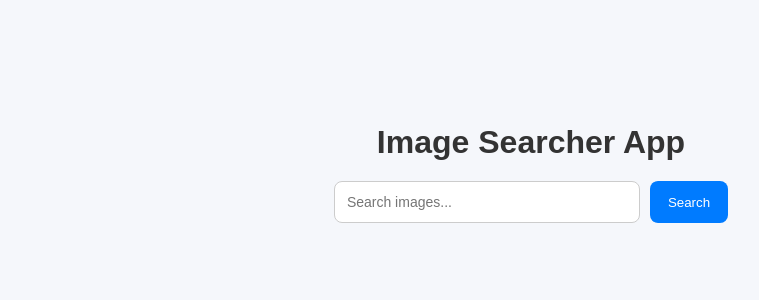
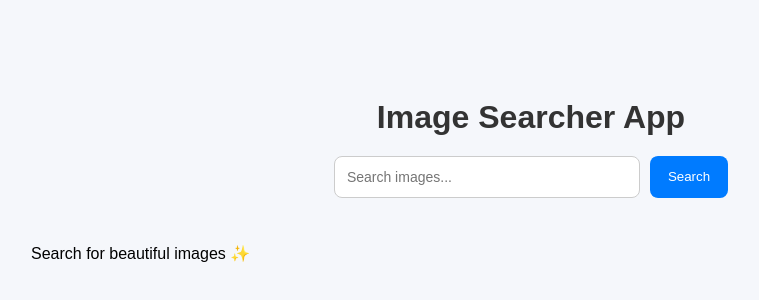
Before and after one commit to deepak-gupta-git/Image-Searcher-App, a React (Create React App) app: page / in a window 1280 px wide. Shown: the part 222-522 px from the top of the page, without its empty margins (109-868 px from the left). Built offline with nearby package versions, Linux system fonts and the light colour scheme.

Commit message:
Update ImageSearcher.jsx

```diff
--- a/src/Components/ImageSearcher.jsx
+++ b/src/Components/ImageSearcher.jsx
@@ -33,14 +33,18 @@
         <button onClick={searchImages}>Search</button>
       </div>
 
-      {/* Image List */}
       <div className="image-list">
-        {images.map((img) => (
-          <div key={img.id} className="image-card">
-            <img src={img.urls.small} alt="img" />
-          </div>
-        ))}
+  {images.length === 0 ? (
+    <p>Search for beautiful images ✨</p>
+  ) : (
+    images.map((img) => (
+      <div key={img.id} className="image-card">
+        <img src={img.urls.small} alt="img" />
       </div>
+    ))
+  )}
+</div>
+
     </div>
     </div>
   )
```
